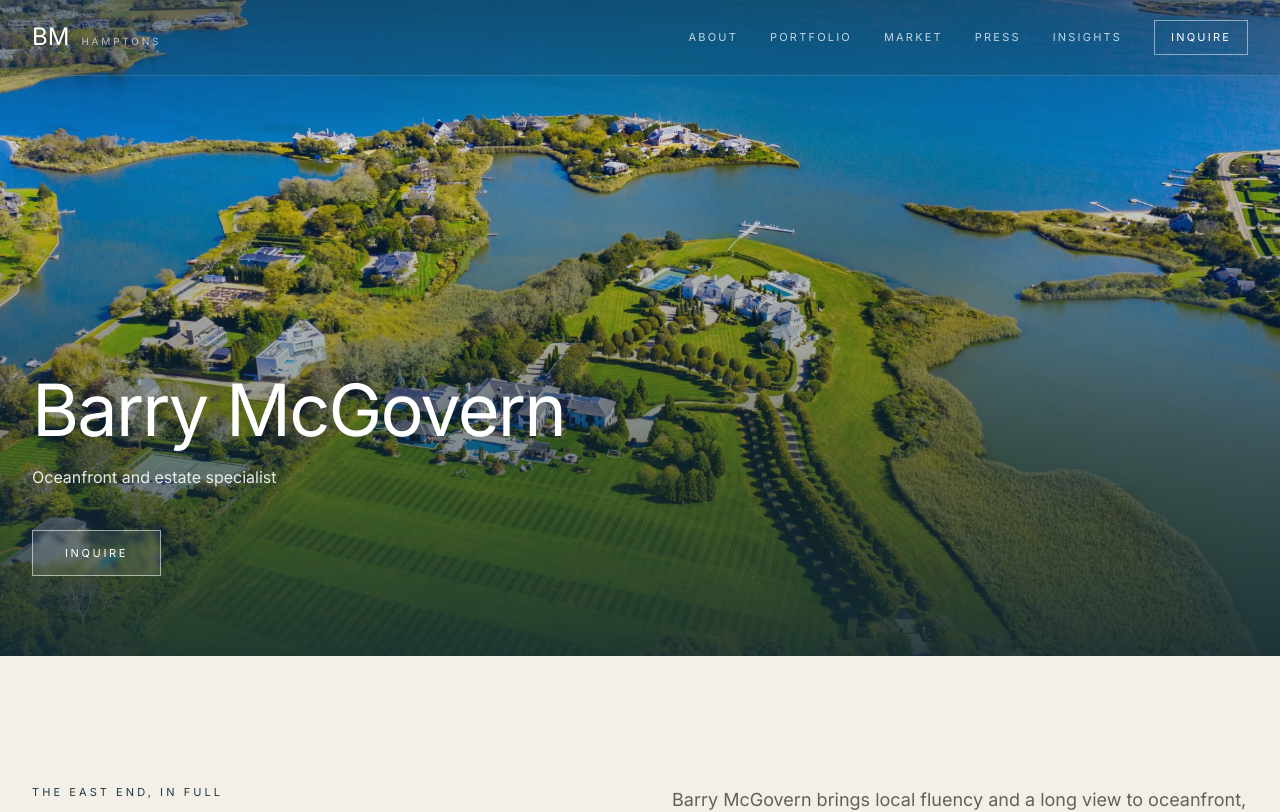
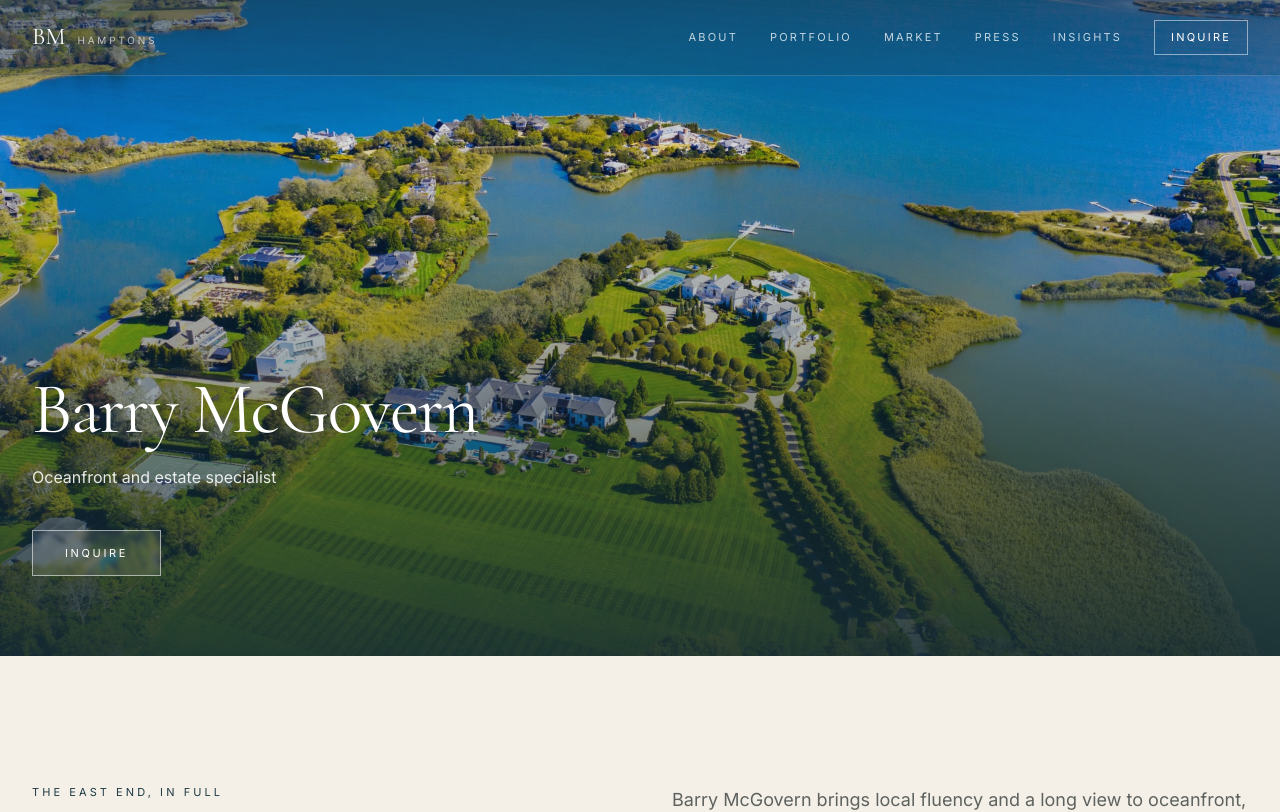
Before and after one commit to barrymcgovernd18/hamptonshomes-ai, a Next.js app in the folder hamptonshomes-ai/: page / in a window 1280 px wide. Shown: the top 812 px of the page. Built offline with nearby package versions, Linux system fonts and the light colour scheme.

Commit message:
Homes: point --font-serif at Cormorant

```diff
--- a/hamptonshomes-ai/src/app/globals.css
+++ b/hamptonshomes-ai/src/app/globals.css
@@ -2,7 +2,7 @@
 
 @theme {
   --font-sans: var(--font-inter), ui-sans-serif, system-ui, sans-serif;
-  --font-serif: var(--font-playfair), ui-serif, Georgia, serif;
+  --font-serif: var(--font-cormorant), ui-serif, Georgia, "Times New Roman", serif;
   --color-paper: #f4f0e8;
   --color-paper-deep: #ebe5da;
   --color-paper-soft: #faf8f3;
```
